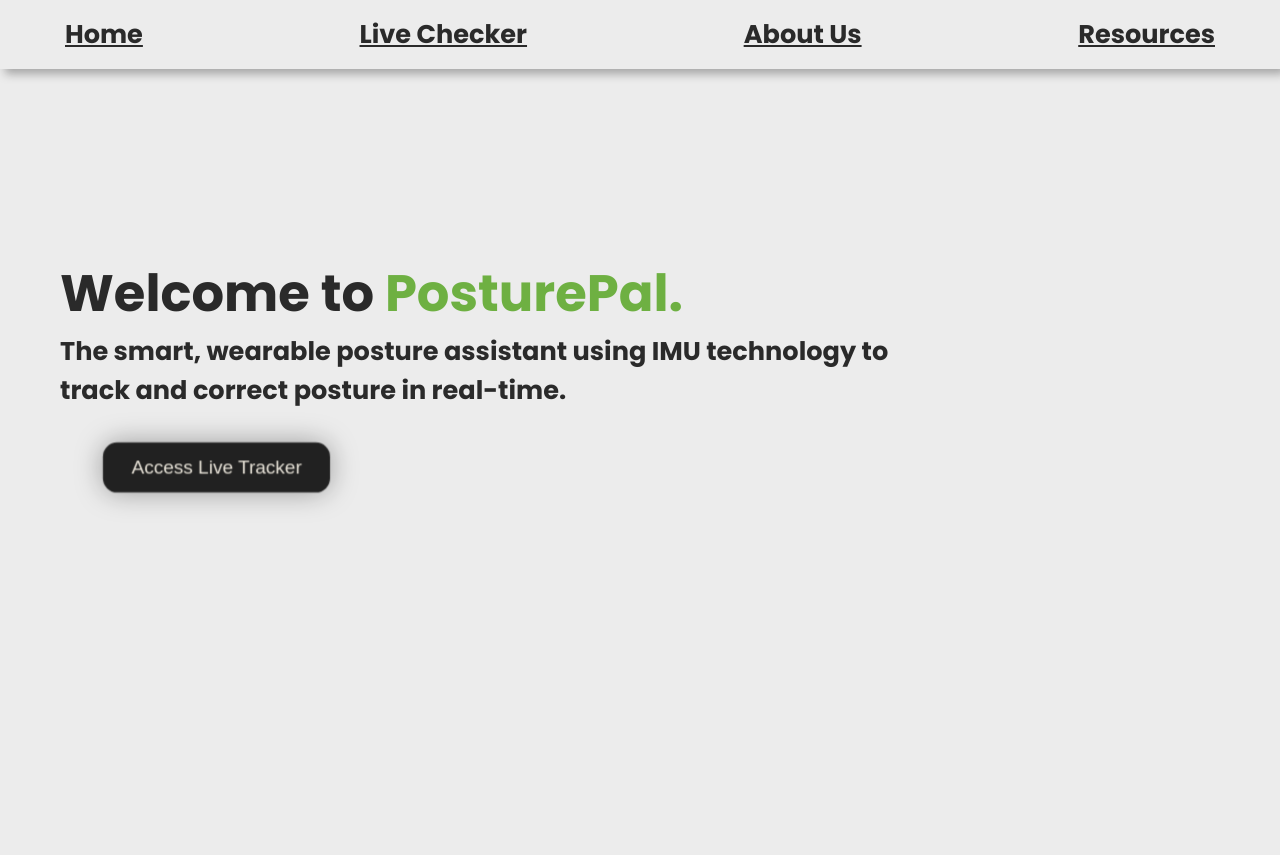
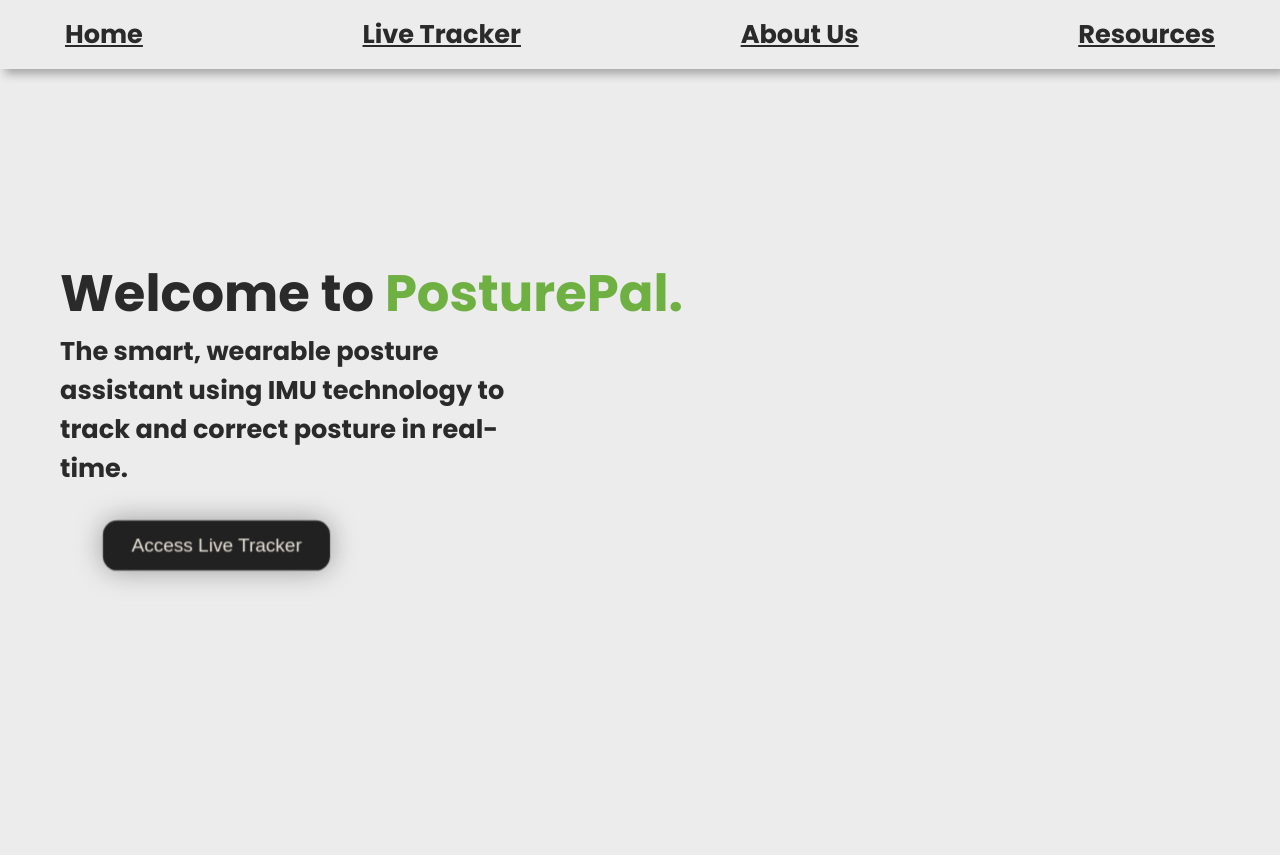
Before and after one commit to ayanrasulova/PosturePal, a Django app: page /posturepal/ in a window 1280 px wide. Run offline with Django 5.2, Linux system fonts and the light colour scheme; some web fonts are replaced.

Commit message:
updates to css

```diff
--- a/posturepal/static/posturepal/style.css
+++ b/posturepal/static/posturepal/style.css
@@ -60,6 +60,9 @@ margin-right: 300px;
 
   -webkit-filter: drop-shadow(5px 5px 5px rgba(0,0,0,0.3));
   filter: drop-shadow(5px 5px 5px rgba(0,0,0,0.3));
+  -moz-filter: drop-shadow(5px 5px 5px rgba(0,0,0,0.3));
+  -o-filter: drop-shadow(5px 5px 5px rgba(0,0,0,0.3));
+  -ms-filter: drop-shadow(5px 5px 5px rgba(0,0,0,0.3));
 }
 
 .navbar a {
@@ -72,21 +75,19 @@ margin-right: 300px;
 .home-description {
     margin-bottom: 20px;
     flex-wrap: wrap;
-    margin-right: 300px;
+    margin-right: 700px;
 }
 
 .parent {
     perspective: 1000px; /* 3d perspective */
     transform-style: preserve-3d; /* preserve 3D space */
     display: flex;
-    flex-direction: left;
-    align-items: center;
 
     justify-content: left;
     align-items: left;
-    text-align: left;
     margin-left: 240px;
     margin-top: 20px;
+    flex-wrap: wrap;
 }
 
 .child {
@@ -96,6 +97,7 @@ margin-right: 300px;
     color:#ede8dd;
     /* transition: transform 0.3s ease-in-out; /* Smooth transition */
     border: none;
+    flex-wrap: wrap;
 
 }
 
--- a/posturepal/templates/posturepal/base.html
+++ b/posturepal/templates/posturepal/base.html
@@ -11,13 +11,15 @@
     <meta name="viewport" content="width=device-width, initial-scale=1.0">
     <meta property="og:site_name" content="PosturePal">
     <link rel="stylesheet" href="{% static 'posturepal/style.css' %}">
+    <link rel="icon" type="image/posturepal-logo.png" href="posturepal/assets/posturepal-logo.png">
 
-    <script defer src="{% static 'posturepal/app.js' %}"></script>
+
+    <script defer src="{% static 'posturepal/app1.js' %}"></script>
 </head>
 <body>
     <nav class="navbar">
         <a href="{% url 'index' %}" class="description poppins-bold" style="font-size:2vw;">Home</a>
-        <a href="{% url 'live_checker' %}" class="description poppins-bold" style="font-size:2vw;">Live Checker</a>
+        <a href="{% url 'live_checker' %}" class="description poppins-bold" style="font-size:2vw;">Live Tracker</a>
         <a href="{% url 'about_us' %}" class="description poppins-bold" style="font-size:2vw;">About Us</a>
         <a href="{% url 'resources' %}" class="description poppins-bold" style="font-size:2vw;">Resources</a>
     </nav>
--- a/posturepal/templates/posturepal/index.html
+++ b/posturepal/templates/posturepal/index.html
@@ -5,7 +5,7 @@
 {% block content %}
 <section class="home">
     <h1 class="poppins-bold" style="font-size:4vw;">
-        Welcome to <span class="color2">PosturePal.</span>
+        Welcome to <span class="color2 ">PosturePal.</span>
     </h1>
     <p class="home-description poppins-bold" style="font-size:2vw;">
         The smart, wearable posture assistant using IMU technology to track and correct posture in real-time.
```
Also changed, not shown: posturepal/static/posturepal/app1.js (renamed from posturepal/static/posturepal/app.js), posturepal/static/posturepal/assets/posturepal-logo.png (renamed from posturepal/static/posturepal/assets/posturepal logo.png).
